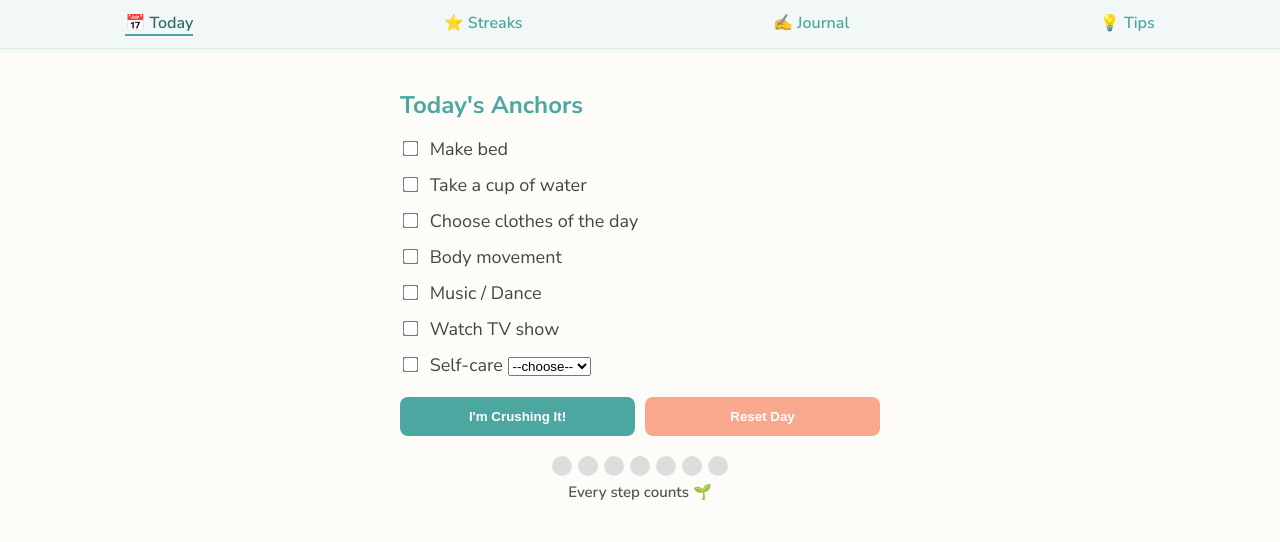
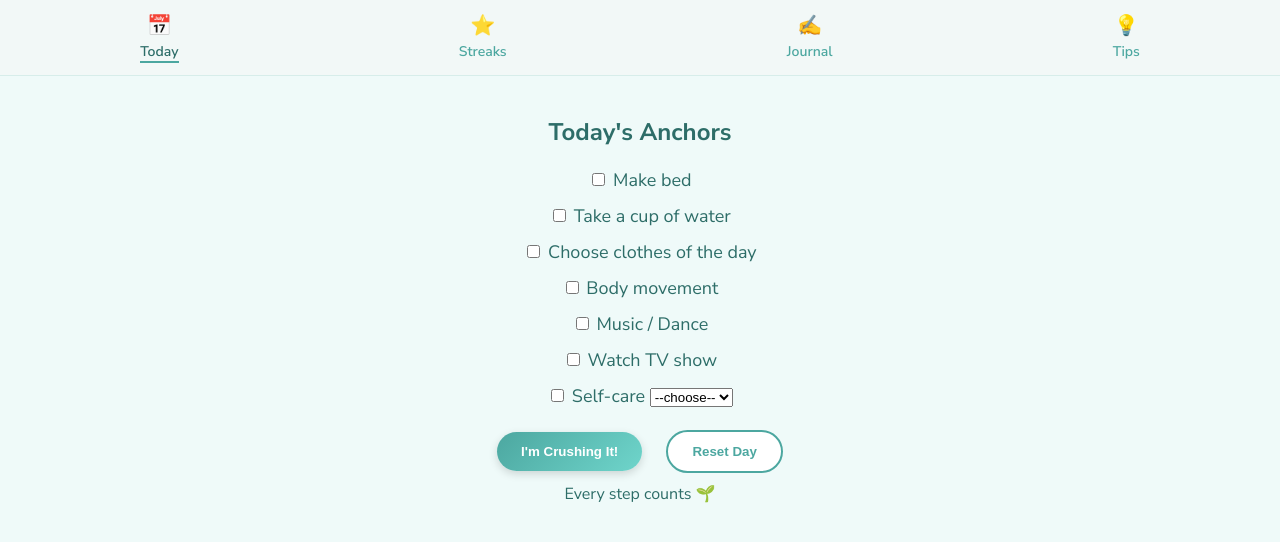
Before and after one commit to abijah-keru/self-care-tracker, a plain HTML site: page index.html in a window 1280 px wide. Drawn offline with nearby package versions, Linux system fonts and the light colour scheme.

Commit message:
Update style.css

```diff
--- a/style.css
+++ b/style.css
@@ -1,9 +1,7 @@
-/* 🌱 Calming Self-Care App Theme */
-
 body {
   font-family: 'Nunito Sans', sans-serif;
-  background-color: #FDFCF8; /* soft cream */
-  color: #444;
+  background-color: #EFFAF9; /* soothing mint */
+  color: #2d6d68;
   margin: 0;
   padding: 0;
 }
@@ -14,14 +12,17 @@ body {
   justify-content: space-around;
   background-color: #f2f8f7;
   padding: 12px 0;
-  border-bottom: 1px solid #d6ebe8;
-  box-shadow: 0 2px 5px rgba(0,0,0,0.05);
+  border-bottom: 1px solid #d7edea;
 }
 
 .nav-link {
+  color: #4CA7A0;
+  font-weight: 600;
+  font-size: 14px;
   text-decoration: none;
-  font-weight: 600;
-  color: #4CA7A0;
+  display: flex;
+  flex-direction: column;
+  align-items: center;
   transition: color 0.3s;
 }
 
@@ -30,114 +31,67 @@ body {
   border-bottom: 2px solid #4CA7A0;
 }
 
+.nav-link .icon {
+  font-size: 20px;
+  margin-bottom: 3px;
+}
+
 /* Sections */
 .page-section {
   display: none;
   padding: 20px;
-  max-width: 480px;
-  margin: auto;
+  text-align: center;
 }
 
 .page-section.active {
   display: block;
 }
 
-h1 {
-  font-weight: 700;
-  color: #4CA7A0;
-  margin-bottom: 16px;
-}
-
-/* Anchors */
+/* Anchor checklist */
 .anchor {
   margin: 12px 0;
   font-size: 18px;
 }
 
-input[type="checkbox"] {
-  transform: scale(1.2);
-  margin-right: 8px;
+/* Buttons */
+.primary-btn {
+  background: linear-gradient(135deg, #4CA7A0, #6fd5cb);
+  border: none;
+  padding: 12px 24px;
+  color: white;
+  font-weight: 600;
+  border-radius: 25px;
+  cursor: pointer;
+  margin: 10px;
+  box-shadow: 0 3px 8px rgba(0,0,0,0.15);
+  transition: all 0.3s ease;
 }
 
-/* Buttons */
-.buttons {
-  margin-top: 20px;
-  display: flex;
-  gap: 10px;
+.primary-btn:hover {
+  transform: translateY(-2px);
+  box-shadow: 0 5px 12px rgba(0,0,0,0.2);
 }
 
-button {
-  flex: 1;
-  padding: 12px 16px;
-  background-color: #4CA7A0;
-  color: white;
-  border: none;
-  border-radius: 8px;
+.secondary-btn {
+  background: white;
+  border: 2px solid #4CA7A0;
+  padding: 12px 24px;
+  color: #4CA7A0;
   font-weight: 600;
+  border-radius: 25px;
   cursor: pointer;
-  transition: background-color 0.3s;
+  margin: 10px;
+  transition: all 0.3s ease;
 }
 
-button:hover {
-  background-color: #3b8882;
-}
-
-#resetBtn {
-  background-color: #F9A88E;
-}
-
-#resetBtn:hover {
-  background-color: #e27d5c;
+.secondary-btn:hover {
+  background: #dff6f3;
 }
 
 /* Message */
 #message {
   display: none;
   margin-top: 20px;
-  background-color: #e8f8f6;
-  border-left: 5px solid #4CA7A0;
-  padding: 12px;
-  border-radius: 6px;
   font-weight: 600;
-  text-align: center;
+  color: #4CA7A0;
 }
-
-/* Streak Section */
-#streakSection {
-  text-align: center;
-  margin-top: 20px;
-}
-
-#streakIcons {
-  display: flex;
-  justify-content: center;
-  gap: 6px;
-  margin-bottom: 6px;
-}
-
-.streak-day {
-  width: 20px;
-  height: 20px;
-  border-radius: 50%;
-  display: inline-block;
-  background-color: #ddd; /* soft gray for missed day */
-  transition: background-color 0.3s;
-}
-
-.streak-day.completed {
-  background-color: #4CA7A0; /* soft teal for success */
-  box-shadow: 0 0 6px rgba(76, 167, 160, 0.4);
-}
-
-#streakMessage {
-  font-size: 15px;
-  color: #555;
-  font-weight: 600;
-}
-
-/* Responsive */
-@media (max-width: 500px) {
-  h1 { font-size: 22px; }
-  .anchor { font-size: 16px; }
-  button { padding: 10px; font-size: 14px; }
-}
```
